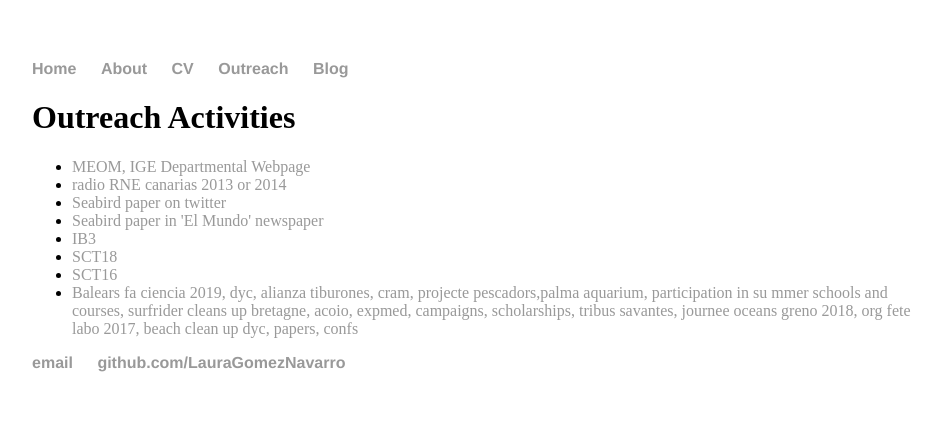
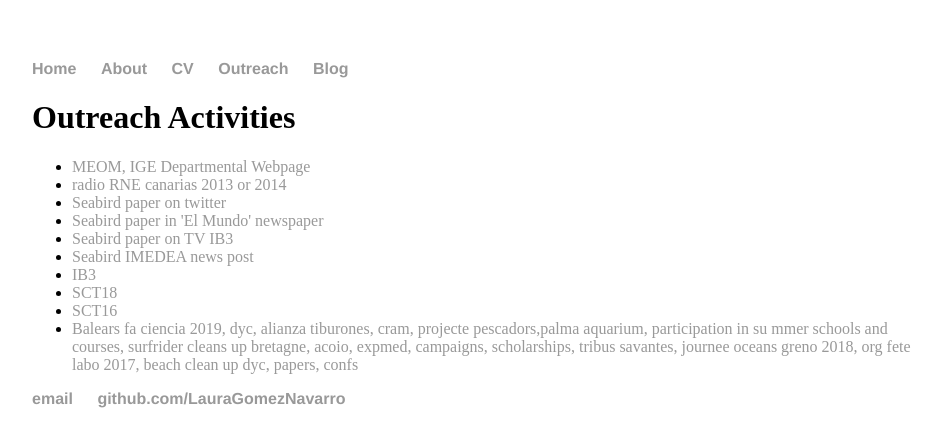
Before and after one commit to LauraGomezNavarro/LauraGomezNavarro.github.io, a Jekyll site: the page built from outreach/index.html, in a window 1280 px wide. Shown: the top 447 px of the page, without its empty margins (160-1101 px from the left). Built offline with Jekyll 4.4.1, drawn with Linux system fonts in a browser that asks for light colours.

Commit message:
Update index.html
update seabird info

```diff
--- a/outreach/index.html
+++ b/outreach/index.html
@@ -8,6 +8,8 @@ title: Outreach Activities
           <li><a href="http://meom-group.github.io/">radio RNE canarias 2013 or 2014</a></li>
           <li><a href="https://twitter.com/EstabloPegaso/status/1087618936374521856">Seabird paper on twitter</a></li>
           <li><a href="https://www.elmundo.es/baleares/2019/01/22/5c46c41bfdddff4a208b46a5.html">Seabird paper in 'El Mundo' newspaper</a></li>
+	  <li><a href="https://www.youtube.com/watch?v=7AVnu2HjD3o">Seabird paper on TV IB3</a></li>
+	  <li><a href="http://imedea.uib-csic.es/communication_details.php?id=1656&tp=n#.Xlec8EN7mCs">Seabird IMEDEA news post</a></li>
           <li><a href="http://meom-group.github.io/">IB3</a></li>
           <li><a href="http://imedea.uib-csic.es/communication_details.php?id=1368&tp=n#.XJrVmHvTVxB">SCT18</a></li>
           <li><a href="http://imedea.uib-csic.es/communication_details.php?id=1368&tp=n#.XJrVmHvTVxB">SCT16</a></li>
```
